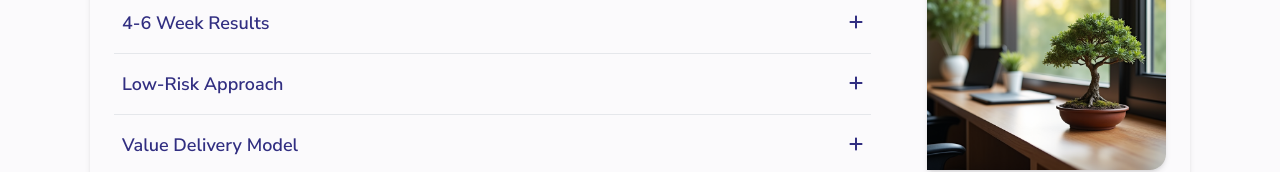
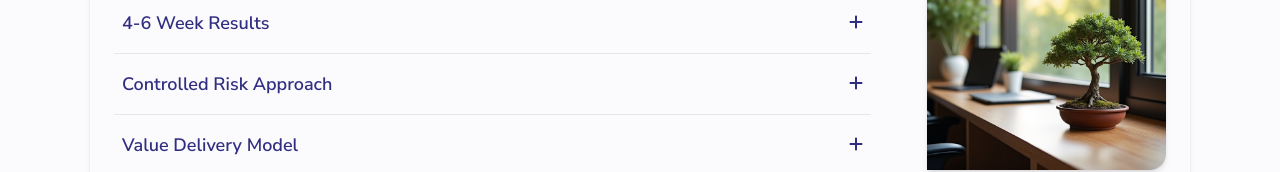
Before and after one commit to elexive-com/elexive-calc, a React (Create React App) app: page / in a window 1280 px wide. Shown: the part 461-633 px from the top of the page. Built offline with nearby package versions, Linux system fonts and the light colour scheme; what @react-pdf/renderer would draw is missing.

Commit message:
changed "low risk" to "controlled"

```diff
--- a/src/components/CalculatorIntroduction.jsx
+++ b/src/components/CalculatorIntroduction.jsx
@@ -181,7 +181,7 @@ const CalculatorIntroduction = ({ onGetStarted }) => {
                 </>
               }
             />              <CollapsibleCard
-              title="Low-Risk Approach"
+              title="Controlled Risk Approach"
               icon={faHandshake}
               content={
                 <>
```
